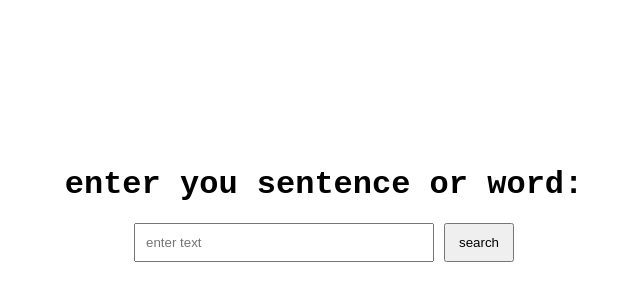
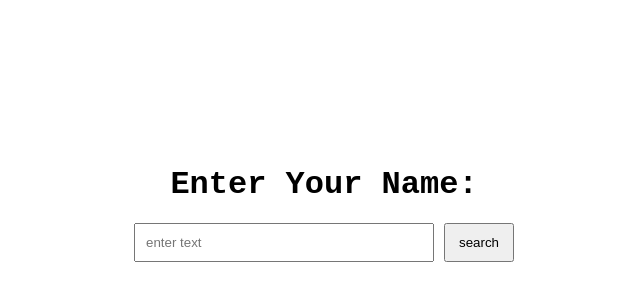
Before and after one commit to kepnok/numerology, a plain HTML site: page index.html in a window 1280 px wide. Shown: the part 176-476 px from the top of the page, without its empty margins (316-956 px from the left). Drawn offline with Linux system fonts and the light colour scheme.

Commit message:
changed the heading

```diff
--- a/index.html
+++ b/index.html
@@ -11,7 +11,7 @@
 
   <div class="heading container">
     <div class="heading">
-      enter you sentence or word:
+      Enter Your Name:
     </div>
   </div>
   <div class="input-container">
```
